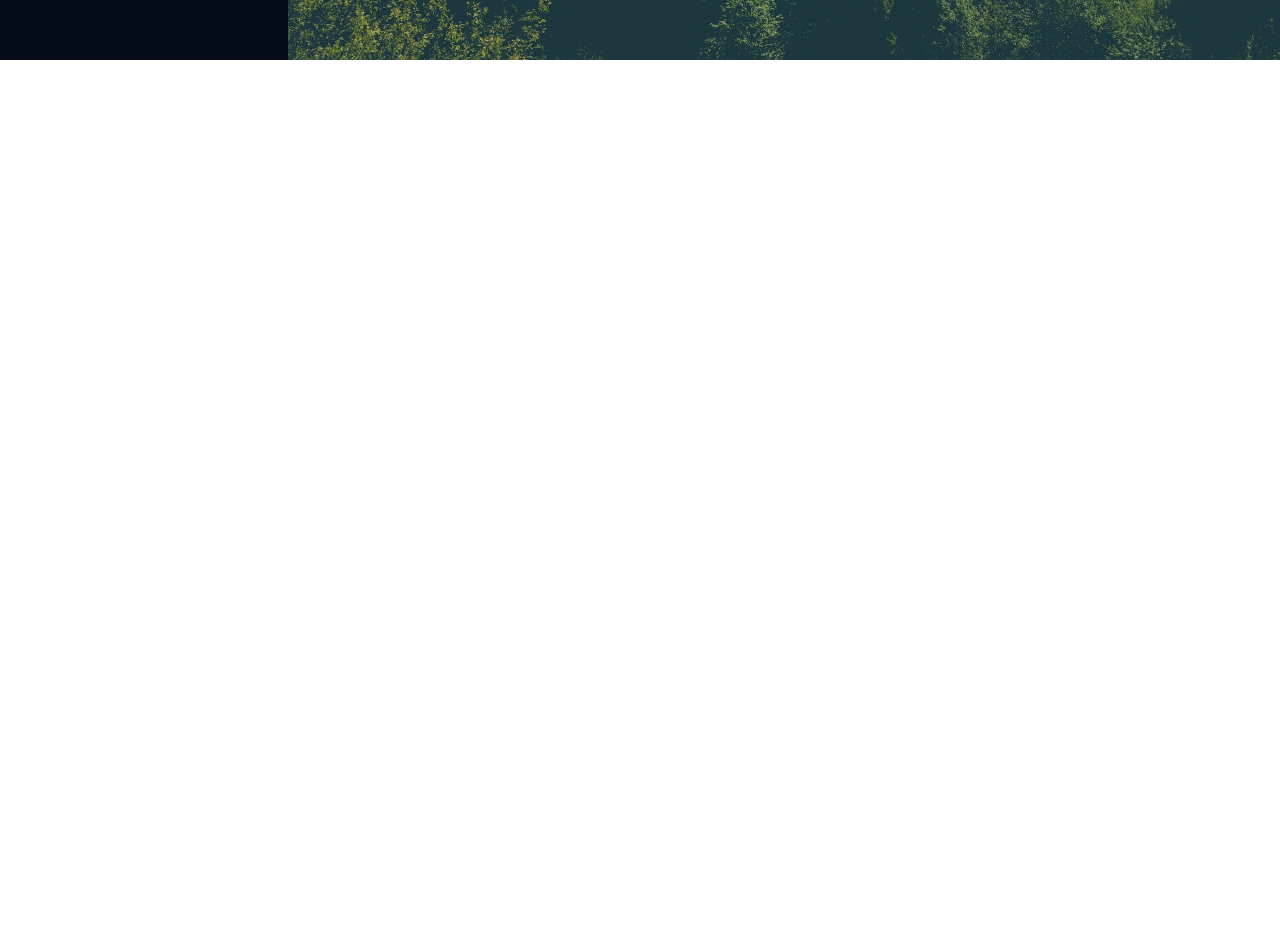
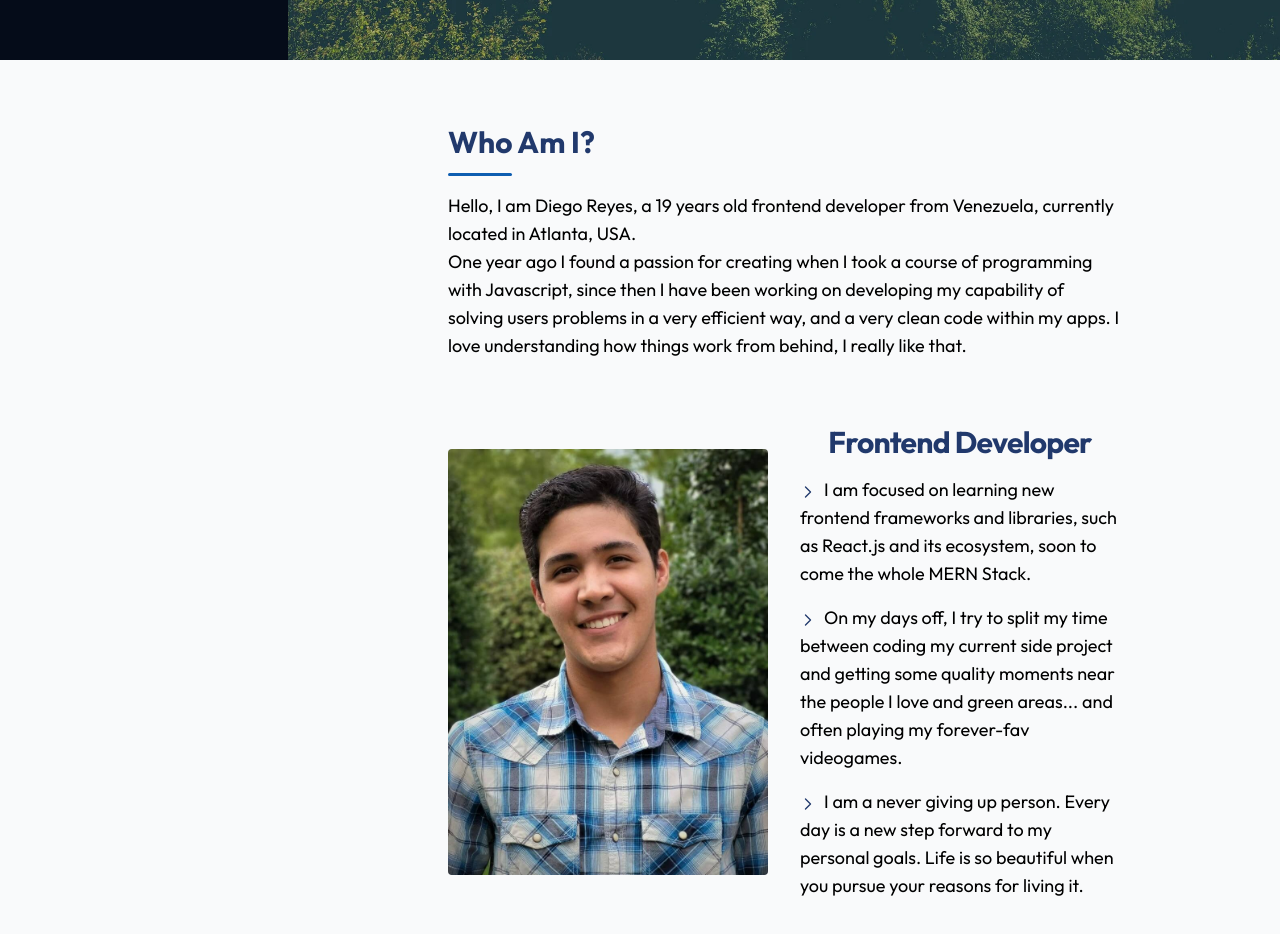
Before and after one commit to dreyescabrera/portfolio, a React (Vite) app: page / in a window 1280 px wide. Shown: the part 740-1674 px from the top of the page. Before the commit the page ends 800 px from the top, so only its background shows below. Built offline with nearby package versions, Linux system fonts and the light colour scheme.

Commit message:
add about section with responsive

```diff
--- a/index.html
+++ b/index.html
@@ -2,9 +2,15 @@
 <html lang="en">
   <head>
     <meta charset="UTF-8" />
-    <link rel="icon" type="image/svg+xml" href="/vite.svg" />
     <meta name="viewport" content="width=device-width, initial-scale=1.0" />
     <title>realdiegor | portfolio</title>
+    <link rel="preconnect" href="https://fonts.googleapis.com" />
+    <link rel="preconnect" href="https://fonts.gstatic.com" crossorigin />
+    <link
+      href="https://fonts.googleapis.com/css2?family=Outfit:wght@400;600;700&display=swap"
+      rel="stylesheet"
+    />
+    <link rel="icon" type="image/svg+xml" href="/vite.svg" />
   </head>
   <body>
     <div id="root"></div>
--- /dev/null
+++ b/src/components/About/index.jsx
@@ -0,0 +1,105 @@
+import React from "react";
+import { ProfileImage } from "../ProfileImage";
+
+function About() {
+  const img = (
+    <svg
+      xmlns="http://www.w3.org/2000/svg"
+      fill="none"
+      viewBox="0 0 24 24"
+      strokeWidth={1.5}
+      stroke="currentColor"
+      className="w-6 h-6"
+    >
+      <path
+        strokeLinecap="round"
+        strokeLinejoin="round"
+        d="M8.25 4.5l7.5 7.5-7.5 7.5"
+      />
+    </svg>
+  );
+  return (
+    <section className="p-8 lg:px-12 lg:py-16 xl:px-40">
+      <h2 className="relative text-[#21396c] text-3xl font-bold tracking-tight after:content[''] after:absolute after:-bottom-4 after:left-0 after:w-1/6 after:h-[3px] after:rounded-full after:bg-[#0e5eb1] lg:after:w-16 xl:tracking-normal">
+        Who Am I?
+      </h2>
+      <p className="mt-8 lg:text-lg">
+        Hello, I am Diego Reyes, a 19 years old frontend developer from
+        Venezuela, currently located in Atlanta, USA.
+      </p>
+      <p className="lg:text-lg">
+        One year ago I found a passion for creating when I took a course of
+        programming with Javascript, since then I have been working on
+        developing my capability of solving users problems in a very efficient
+        way, and a very clean code within my apps. I love understanding how
+        things work from behind, I really like that.
+      </p>
+      <div className="flex flex-col gap-8 my-8 lg:flex-row lg:justify-around lg:text-lg xl:my-16">
+        <ProfileImage shape="square" />
+        <div className="space-y-4 max-w-lg">
+          <h3 className="text-[#21396c] font-bold text-2xl text-center tracking-tight md:text-3xl">
+            Frontend Developer
+          </h3>
+          <p className="">
+            <svg
+              xmlns="http://www.w3.org/2000/svg"
+              fill="none"
+              viewBox="0 0 24 24"
+              strokeWidth={2}
+              stroke="currentColor"
+              className="w-4 h-4 inline-block text-[#21396c] mr-2"
+            >
+              <path
+                strokeLinecap="round"
+                strokeLinejoin="round"
+                d="M8.25 4.5l7.5 7.5-7.5 7.5"
+              />
+            </svg>
+            I am focused on learning new frontend frameworks and libraries, such
+            as React.js and its ecosystem, soon to come the whole MERN Stack.
+          </p>
+          <p className="">
+            <svg
+              xmlns="http://www.w3.org/2000/svg"
+              fill="none"
+              viewBox="0 0 24 24"
+              strokeWidth={2}
+              stroke="currentColor"
+              className="w-4 h-4 inline-block text-[#21396c] mr-2"
+            >
+              <path
+                strokeLinecap="round"
+                strokeLinejoin="round"
+                d="M8.25 4.5l7.5 7.5-7.5 7.5"
+              />
+            </svg>
+            On my days off, I try to split my time between coding my current
+            side project and getting some quality moments near the people I love
+            and green areas... and often playing my forever-fav videogames.
+          </p>
+          <p className="">
+            <svg
+              xmlns="http://www.w3.org/2000/svg"
+              fill="none"
+              viewBox="0 0 24 24"
+              strokeWidth={2}
+              stroke="currentColor"
+              className="w-4 h-4 inline-block text-[#21396c] mr-2"
+            >
+              <path
+                strokeLinecap="round"
+                strokeLinejoin="round"
+                d="M8.25 4.5l7.5 7.5-7.5 7.5"
+              />
+            </svg>
+            I am a never giving up person. Every day is a new step forward to my
+            personal goals. Life is so beautiful when you pursue your reasons
+            for living it.
+          </p>
+        </div>
+      </div>
+    </section>
+  );
+}
+
+export { About };
--- a/src/components/App/index.jsx
+++ b/src/components/App/index.jsx
@@ -2,6 +2,7 @@ import React from "react";
 import { ProfileImage } from "../ProfileImage/";
 import { SidebarMenu } from "../SidebarMenu/";
 import { Hero } from "../Hero";
+import { About } from "../About";
 
 function App() {
   const [sidebarIsOpen, setSidebarIsOpen] = React.useState(
@@ -32,11 +33,12 @@ function App() {
   return (
     <React.Fragment>
       <SidebarMenu sidebarIsOpen={sidebarIsOpen} />
-      <div className="transition-all duration-700 md:pl-60 lg:pl-72">
+      <div className="bg-gray-50 transition-all duration-700 md:pl-60 lg:pl-72">
         <Hero
           sidebarIsOpen={sidebarIsOpen}
           setSidebarIsOpen={setSidebarIsOpen}
-        ></Hero>
+        />
+        <About />
       </div>
     </React.Fragment>
   );
--- a/src/components/HamburguerButton/index.jsx
+++ b/src/components/HamburguerButton/index.jsx
@@ -7,13 +7,14 @@ function HamburguerButton({ sidebarIsOpen, setSidebarIsOpen }) {
       onClick={() => setSidebarIsOpen((prev) => !prev)}
     >
       <div
-        className={`w-[35px] h-1 bg-white rounded-md transition-all duration-1000 ease-in-out ${
-          sidebarIsOpen
-            ? "-translate-x-[26px] bg-transparent before:rotate-45 before:translate-x-[25px] before:translate-y-[0px] after:rotate-[-45deg] after:translate-x-[25px] after:translate-y-[0px] "
-            : undefined
-        }
+        className={`w-[35px] h-1 bg-white rounded-md transition-all duration-1000 ease-in-out
            before:content[''] before:absolute before:w-[35px] before:h-1 before:bg-white before:rounded-md before:transition-all before:duration-1000 before:ease-in-out before:-translate-y-3
-           after:content[''] after:absolute after:w-[35px] after:h-1 after:bg-white after:rounded-md after:transition-all after:duration-1000 after:ease-in-out after:translate-y-3`}
+           after:content[''] after:absolute after:w-[35px] after:h-1 after:bg-white after:rounded-md after:transition-all after:duration-1000 after:ease-in-out after:translate-y-3
+           ${
+             sidebarIsOpen
+               ? "-translate-x-[26px] bg-transparent before:rotate-45 before:translate-x-[25px] before:translate-y-[0px] after:rotate-[-45deg] after:translate-x-[25px] after:translate-y-[0px]"
+               : undefined
+           }`}
       ></div>
     </div>
   );
--- a/src/components/ProfileImage/index.jsx
+++ b/src/components/ProfileImage/index.jsx
@@ -7,11 +7,16 @@ function ProfileImage({ shape }) {
     return (
       <img
         src={tinyImgUrl}
-        className={`rounded-full aspect-square shadow-[0_0_0_10px_#1d2635]`}
+        className={`rounded-full aspect-square shadow-[0_0_0_10px_#1d2635] `}
       />
     );
   } else if (shape === "square") {
-    return <img src={biggerImgUrl} className={``} />;
+    return (
+      <img
+        src={biggerImgUrl}
+        className={`w-3/4 max-w-xs self-center rounded`}
+      />
+    );
   } else {
     throw new Error("Profile Image Shape needs to be defined.");
   }
--- a/src/components/ScrollButton/index.jsx
+++ b/src/components/ScrollButton/index.jsx
@@ -9,7 +9,7 @@ function ScrollButton() {
         viewBox="0 0 24 24"
         strokeWidth={1.5}
         stroke="currentColor"
-        className="relative top-[2px] w-10 h-14 "
+        className="relative top-[2px] w-10 h-12 "
       >
         <path
           strokeLinecap="round"
--- a/src/components/SidebarMenu/index.jsx
+++ b/src/components/SidebarMenu/index.jsx
@@ -5,12 +5,12 @@ import { Icon } from "../Icon";
 function SidebarMenu({ sidebarIsOpen }) {
   return (
     <aside
-      className={`fixed w-full left-0 h-screen flex flex-col items-center p-6 space-y-4 bg-[#050c19] transition-all duration-700 ${
+      className={`fixed w-full left-0 h-screen flex flex-col justify-start items-center px-6 pt-10 gap-4 bg-[#050c19] transition-all duration-700 min-[375px]:pt-20 md:pt-8  ${
         sidebarIsOpen ? " left-0" : "-left-full"
       }  z-10 md:w-60  lg:w-72`}
     >
       <ProfileImage shape="circle" />
-      <p className="text-3xl text-gray-100 font-semibold tracking-tight md:text-2xl">
+      <p className="text-3xl text-gray-100 font-semibold tracking-tight md:text-2xl ">
         Diego Reyes
       </p>
       <div className="flex space-x-5">
--- a/src/index.css
+++ b/src/index.css
@@ -1,6 +1,10 @@
 @tailwind base;
 @tailwind components;
 @tailwind utilities;
+
+* {
+  font-family: "Outfit";
+}
 
 .hamburguerButton {
   content: "";
--- a/tailwind.config.cjs
+++ b/tailwind.config.cjs
@@ -22,4 +22,5 @@ module.exports = {
     },
   },
   plugins: [],
+  safelist: ["translate-y-0"],
 };
```
